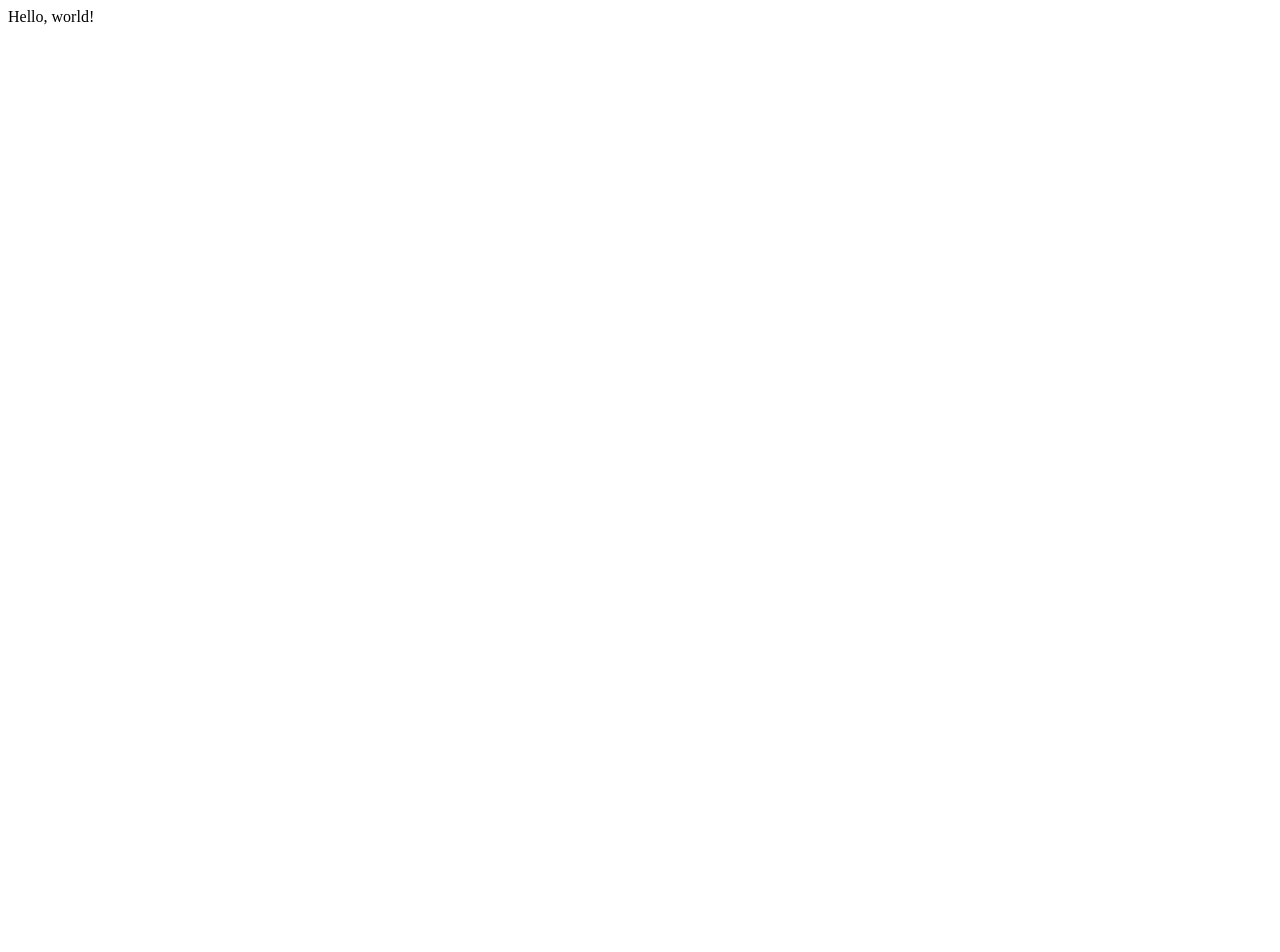
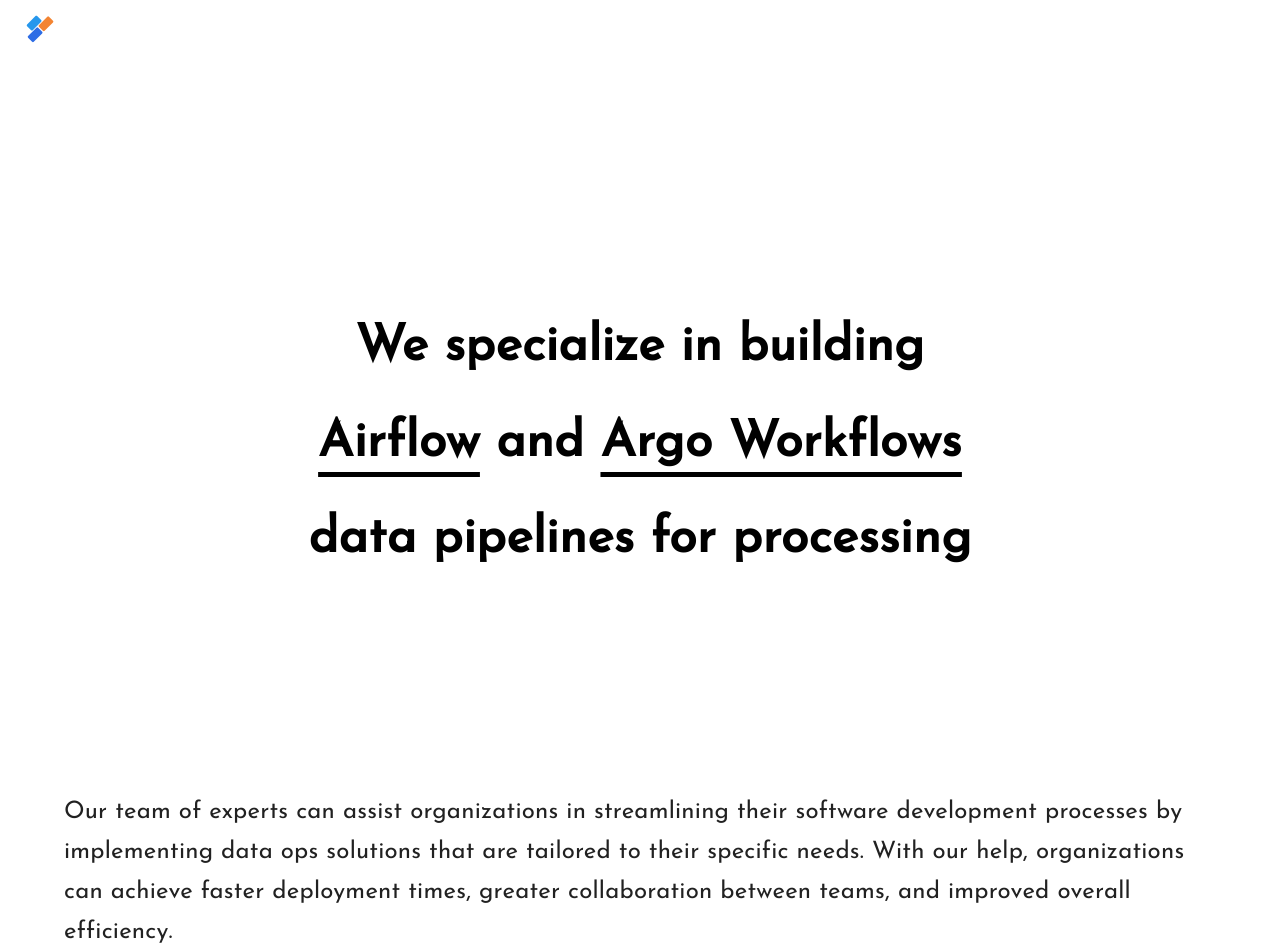
Before and after one commit to corpulent/website, a Next.js app: page / in a window 1280 px wide. Shown: the top 952 px of the page. Before the commit the page ends 800 px from the top, so only its background shows below. Built offline with nearby package versions, Linux system fonts and the light colour scheme.

Commit message:
feat: created home page

```diff
--- a/components/layouts/primary/Navbar.tsx
+++ b/components/layouts/primary/Navbar.tsx
@@ -18,7 +18,7 @@
 export const Navbar: FunctionComponent = (): ReactElement => {
   return (
     <Box sx={{ flexGrow: 1 }}>
-      <AppBar position="static" elevation={0}>
+      <AppBar position="static" elevation={0} sx={{ background: "white" }}>
         <StyledToolbar>
           <Link href="/">
             <StyledSvg
--- a/pages/_app.tsx
+++ b/pages/_app.tsx
@@ -22,6 +22,12 @@
           name="viewport"
           content="width=device-width, initial-scale=1.0, maximum-scale=1.0,user-scalable=0"
         />
+        <link rel="preconnect" href="https://fonts.googleapis.com" />
+        <link rel="preconnect" href="https://fonts.gstatic.com" />
+        <link
+          href="https://fonts.googleapis.com/css2?family=Josefin+Sans&display=swap"
+          rel="stylesheet"
+        />
       </Head>
       {getLayout(<Component {...pageProps} />)}
     </>
--- a/pages/index.tsx
+++ b/pages/index.tsx
@@ -1,10 +1,96 @@
-import type { NextPage } from "next";
-import Head from "next/head";
-import Image from "next/image";
-import styles from "../styles/Home.module.css";
+import { ReactElement } from "react";
+import { PrimaryLayout } from "../components/layouts";
+import { TNextPageWithLayout } from "../types";
+import { Container, Typography, styled } from "@mui/material";
 
-const Home: NextPage = () => {
-  return <div>Hello, world!</div>;
+const Root = styled("div")``;
+
+const Hero = styled(Container)`
+  display: flex;
+  flex-direction: row;
+  justify-content: center;
+  align-items: center;
+  height: calc(100vh - 104px);
+`;
+
+const HeroTitle = styled(Typography)`
+  max-width: 1000px;
+  font-size: 50px;
+  font-weight: 600;
+  line-height: 96px;
+  text-align: center;
+  color: black;
+  font-family: "Josefin Sans";
+`;
+
+const Highlight = styled("span")`
+  font-weight: 700;
+  text-decoration: underline;
+  text-underline-offset: 16px;
+`;
+
+const DetailsContainer = styled(Container)`
+  display: flex;
+  flex-direction: column;
+  row-gap: ${({ theme }) => theme.spacing(4)};
+`;
+
+const Details = styled(Typography)`
+  font-size: 24px;
+  line-height: 40px;
+  font-family: "Josefin Sans";
+  font-weight: 400;
+`;
+
+const Home: TNextPageWithLayout = () => {
+  return (
+    <Root>
+      <Hero>
+        <HeroTitle>
+          We specialize in building
+          <br />
+          <Highlight>Airflow</Highlight> and{" "}
+          <Highlight>Argo Workflows</Highlight>
+          <br />
+          data pipelines for processing
+        </HeroTitle>
+      </Hero>
+      <DetailsContainer>
+        <Details>
+          Our team of experts can assist organizations in streamlining their
+          software development processes by implementing data ops solutions that
+          are tailored to their specific needs. With our help, organizations can
+          achieve faster deployment times, greater collaboration between teams,
+          and improved overall efficiency.
+        </Details>
+        <Details>
+          One of the key solutions we offer is the implementation of Airflow, an
+          open-source platform used for creating, scheduling, and monitoring
+          workflows. Airflow provides a scalable, extensible, and elegant
+          solution for managing complex workflows. Our team can help
+          organizations with the installation, configuration, and customization
+          of Airflow to ensure it meets their unique requirements.
+        </Details>
+        <Details>
+          Another solution we offer is the implementation of Argo Workflows, an
+          open-source container-native workflow engine for orchestrating
+          parallel jobs on Kubernetes. Argo Workflows provides a powerful
+          platform for managing complex data pipelines and processing workflows.
+          Our team can help organizations with the installation, configuration,
+          and customization of Argo Workflows to ensure it meets their unique
+          requirements.
+        </Details>
+        <Details>
+          Contact us today to learn more about how we can help your
+          organization.
+        </Details>
+      </DetailsContainer>
+    </Root>
+  );
+};
+
+Home.getLayout = (children: ReactElement): ReactElement => {
+  return <PrimaryLayout>{children}</PrimaryLayout>;
 };
 
 export default Home;
```
